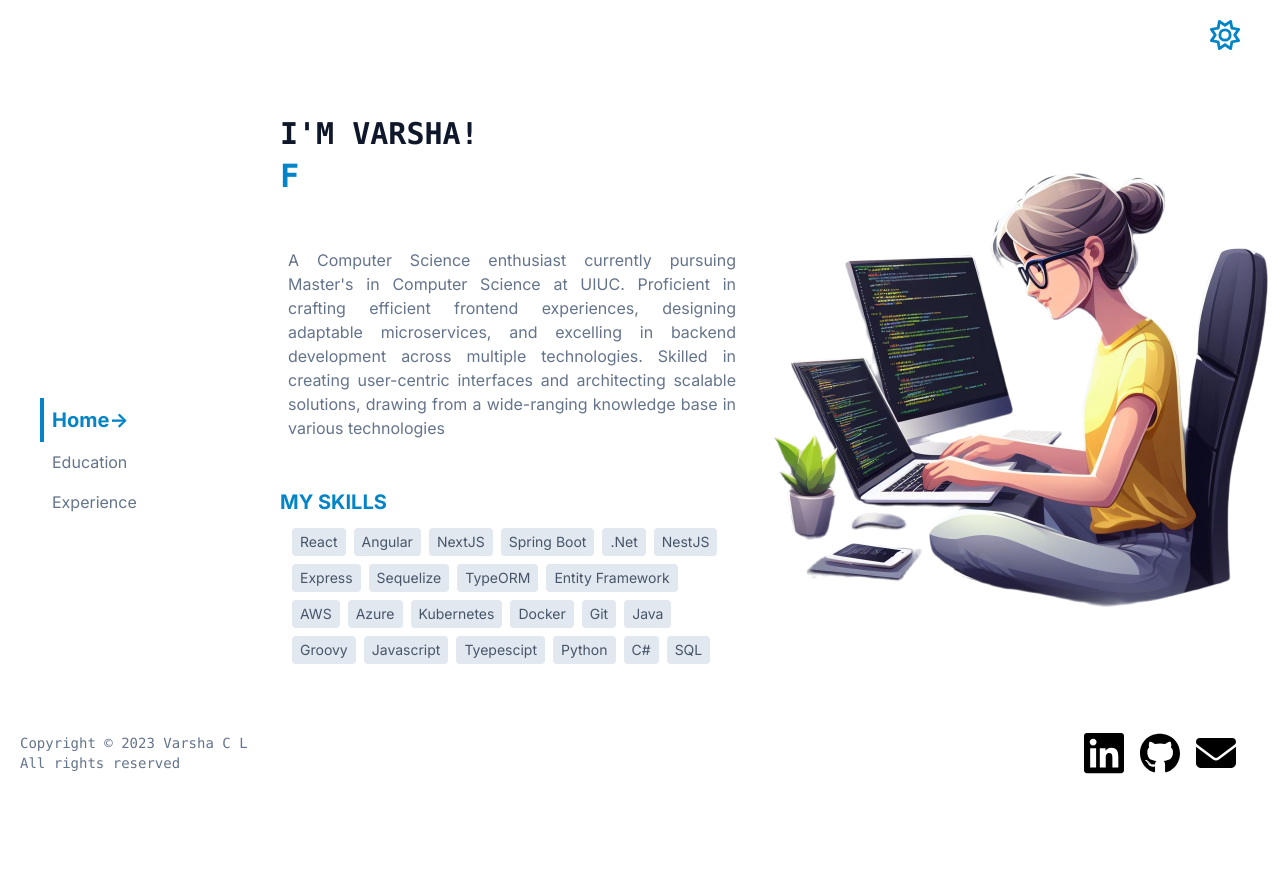
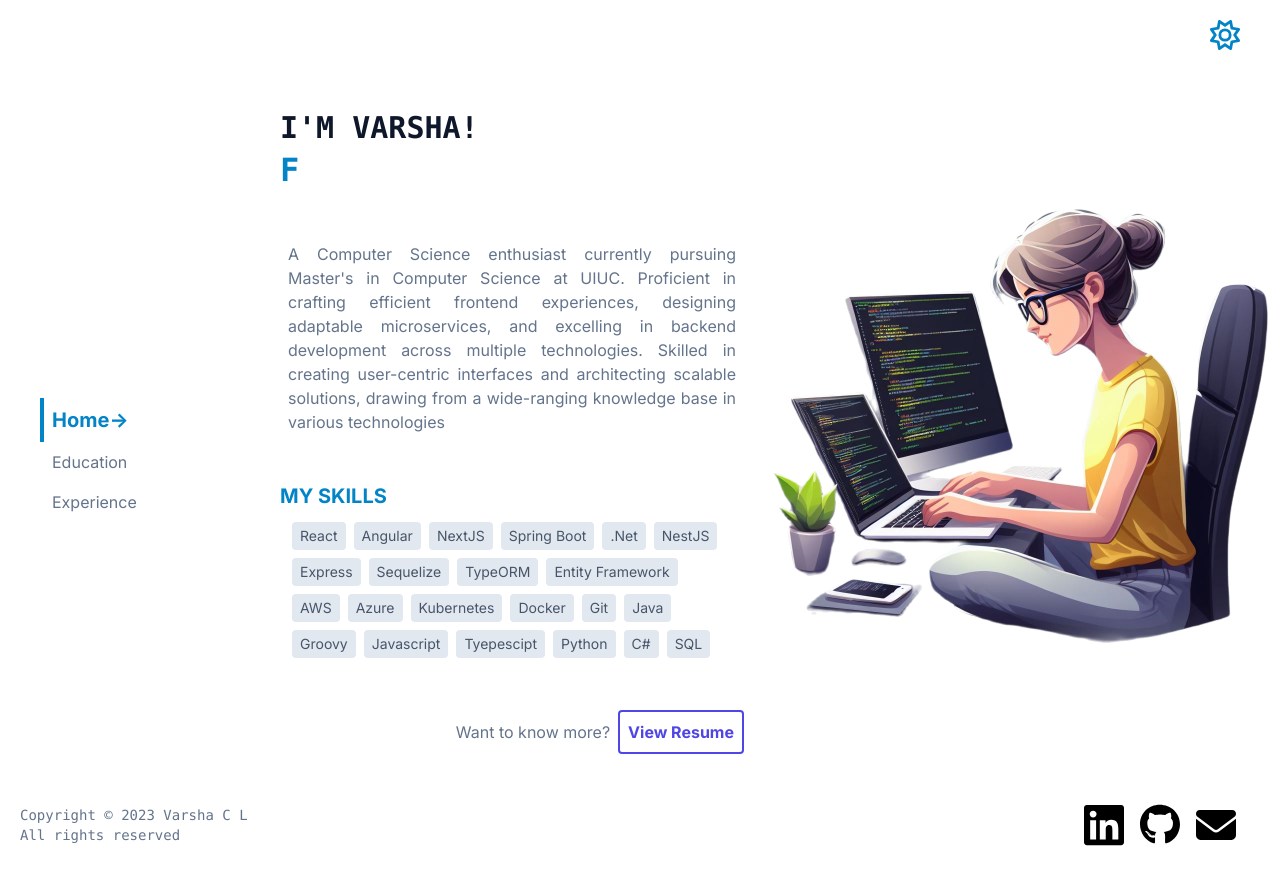
Before and after one commit to varsha-cl/varsha-cl.github.io, a Next.js app: page / in a window 1280 px wide. Before the commit the page ends 800 px from the top, so only its background shows below. Built offline with nearby package versions, Linux system fonts and the light colour scheme.

Commit message:
feat: add resume and CTA for it

```diff
--- a/src/app/components/Sidebar/sidebar.tsx
+++ b/src/app/components/Sidebar/sidebar.tsx
@@ -7,10 +7,10 @@ import './sidebar.css'
 export default function SideBar() {
     const pathname = usePathname()
     return (
-        <div className='flex w-full lg:w-fit lg:flex-col items-start justify-start sm:justify-center p-5 lg:px-10 lg:pb-10 lg:justify-center'>
-                <CustomLink isActive={pathname === '/'} text="Home" linkPath="/" />
-                <CustomLink isActive={pathname === '/education'} text="Education" linkPath="/education" />
-                <CustomLink isActive={pathname === '/work-experience'} text="Experience" linkPath="/work-experience" />
+        <div className='flex w-full lg:w-fit lg:flex-col items-start justify-start sm:justify-between p-5 lg:px-10 lg:pb-10 lg:justify-center'>
+            <CustomLink isActive={pathname === '/'} text="Home" linkPath="/" />
+            <CustomLink isActive={pathname === '/education'} text="Education" linkPath="/education" />
+            <CustomLink isActive={pathname === '/work-experience'} text="Experience" linkPath="/work-experience" />
         </div>
     )
 }
--- a/src/app/page.tsx
+++ b/src/app/page.tsx
@@ -49,6 +49,15 @@ export default function Home() {
               }
             </div>
           </div>
+          {/* move to right */}
+          <div className='mt-10 flex items-center justify-end w-full'>
+            <div className=''>
+              Want to know more?
+            </div>
+            <a href='/resume.pdf' target="#" className='font-bold rounded p-2 ml-2 border-2 border-solid border-indigo-600 text-indigo-600 dark:border-indigo-300 dark:text-indigo-300'>
+              View Resume
+            </a>
+          </div>
         </div>
       </div>
       <div className='flex lg:w-2/4 bg-blackh-full items-center justify-center bg-gradient-to-r bg-black-950 main-laptop-image'>
```
Also changed, not shown: 1 other file (tests, documents, lock files or other folders).
